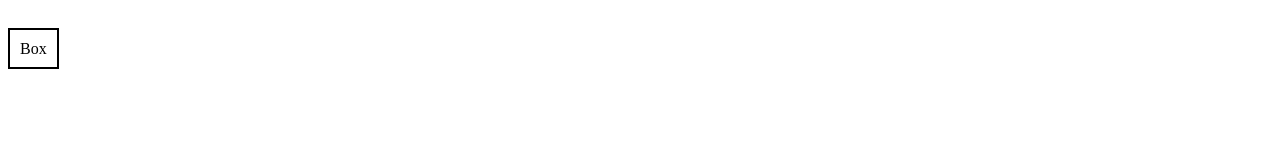
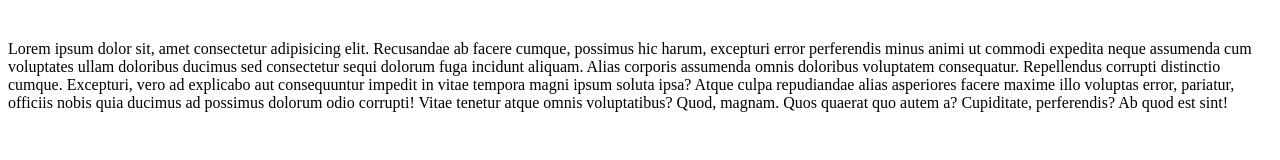
Before and after one commit to MinhajSiam/box-model, a plain HTML site: page index.html in a window 1280 px wide. Drawn offline with Linux system fonts and the light colour scheme.

Commit message:
box deleted

```diff
--- a/index.html
+++ b/index.html
@@ -10,7 +10,14 @@
 </head>
 
 <body>
-    <span>Box</span>
+    <!-- <span>Box</span> -->
+    <p>Lorem ipsum dolor sit, amet consectetur adipisicing elit. Recusandae ab facere cumque, possimus hic harum,
+        excepturi error perferendis minus animi ut commodi expedita neque assumenda cum voluptates ullam doloribus
+        ducimus sed consectetur sequi dolorum fuga incidunt aliquam. Alias corporis assumenda omnis doloribus voluptatem
+        consequatur. Repellendus corrupti distinctio cumque. Excepturi, vero ad explicabo aut consequuntur impedit in
+        vitae tempora magni ipsum soluta ipsa? Atque culpa repudiandae alias asperiores facere maxime illo voluptas
+        error, pariatur, officiis nobis quia ducimus ad possimus dolorum odio corrupti! Vitae tenetur atque omnis
+        voluptatibus? Quod, magnam. Quos quaerat quo autem a? Cupiditate, perferendis? Ab quod est sint!</p>
 </body>
 
 </html>
--- a/style.css
+++ b/style.css
@@ -3,6 +3,7 @@
 }
 
 span {
-    border: 2px solid #000;
+    border: 2px solid red;
     padding: 10px;
+    border-radius: 5px;
 }
```
